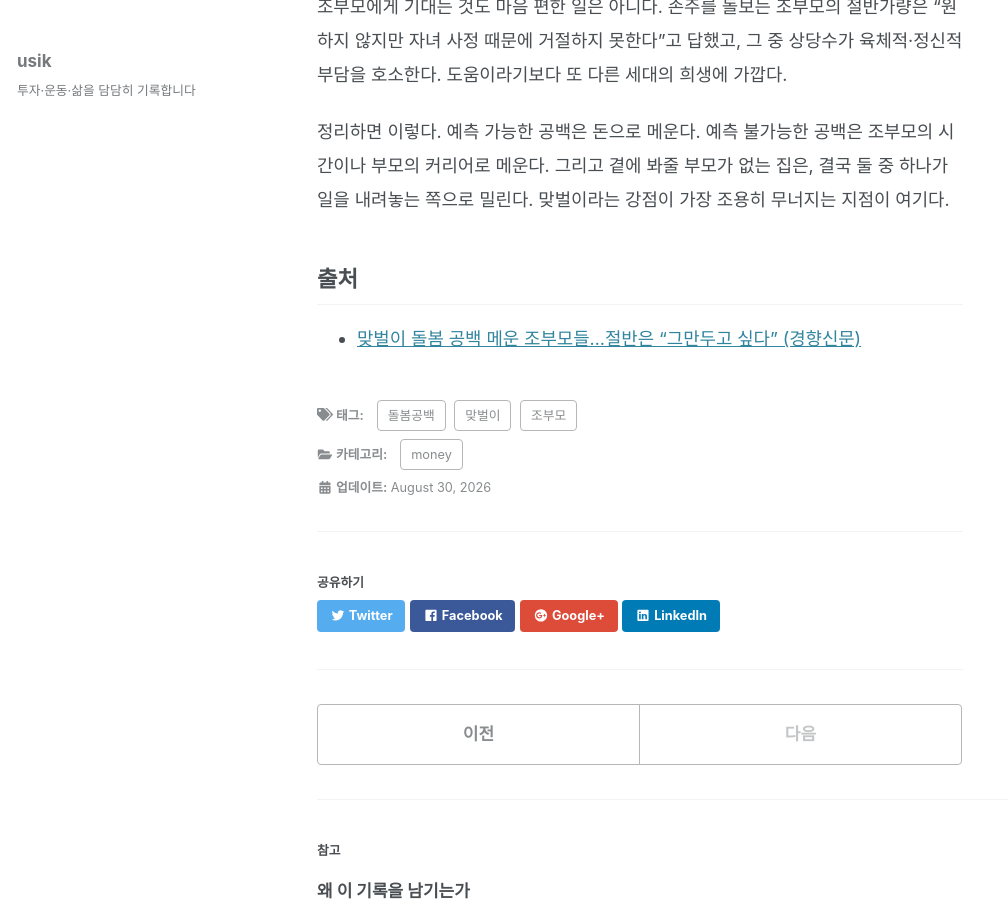
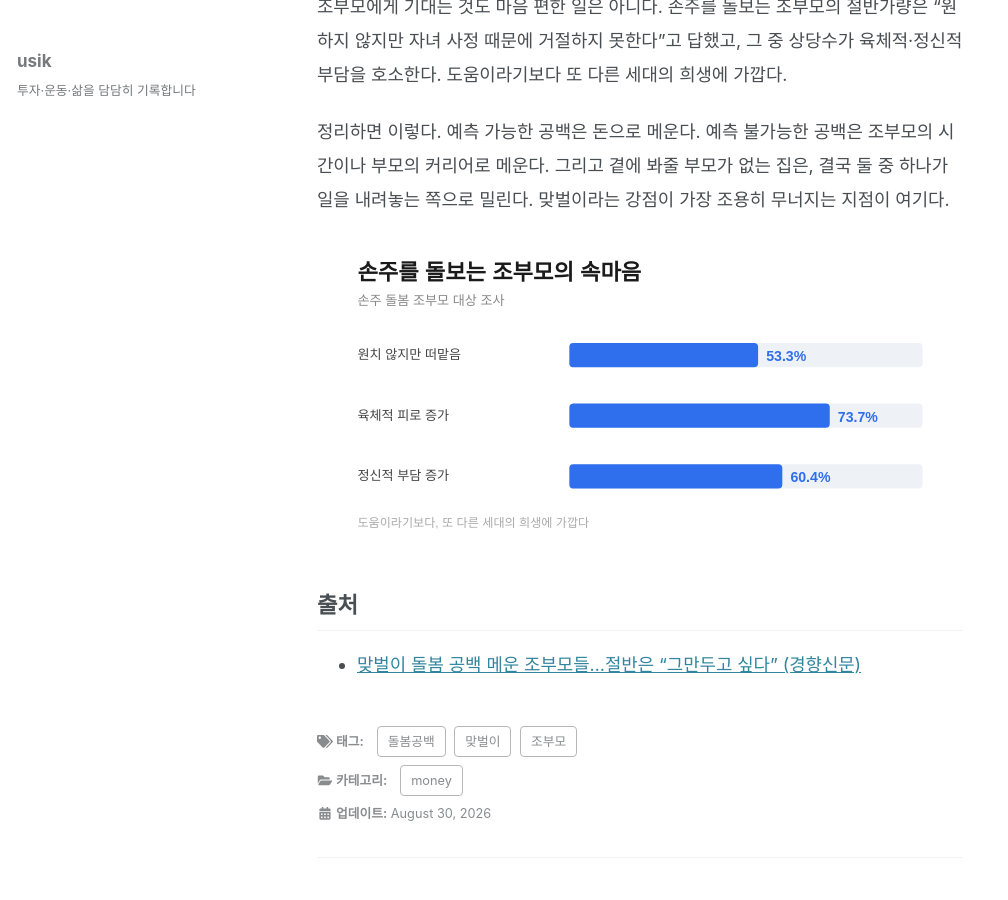
Before and after one commit to usik/usik.github.io, a Jekyll site: the page built from _posts/2026-08-30-sick-child.md, in a window 1280 px wide and 900 px high, scrolled down 472 px. Shown: the whole window, without its empty margins (0-1008 px from the left). Built offline with Jekyll 4.4.1, drawn with Linux system fonts in a browser that asks for light colours; cached includes are drawn as plain includes; nearby versions of some CDN libraries; some web fonts are replaced.

Commit message:
이미지 추가: 조부모 돌봄 부담

```diff
--- a/_posts/2026-08-30-sick-child.md
+++ b/_posts/2026-08-30-sick-child.md
@@ -15,6 +15,8 @@ excerpt: "예측 가능한 공백은 돈으로 메운다. 예측 불가능한
 
 정리하면 이렇다. 예측 가능한 공백은 돈으로 메운다. 예측 불가능한 공백은 조부모의 시간이나 부모의 커리어로 메운다. 그리고 곁에 봐줄 부모가 없는 집은, 결국 둘 중 하나가 일을 내려놓는 쪽으로 밀린다. 맞벌이라는 강점이 가장 조용히 무너지는 지점이 여기다.
 
+![조부모 돌봄 부담](/assets/images/grandparent-burden.svg)
+
 ## 출처
 
 - [맞벌이 돌봄 공백 메운 조부모들…절반은 "그만두고 싶다" (경향신문)](https://www.khan.co.kr/article/202605081540001)
```
Also changed, not shown: assets/images/grandparent-burden.svg (added).
